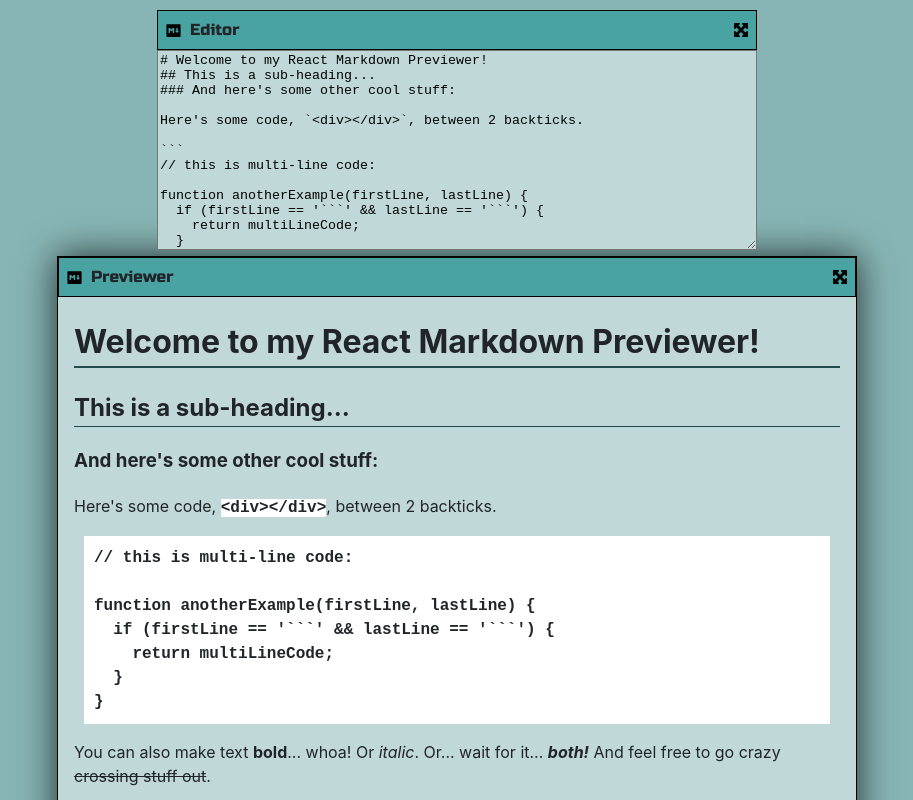
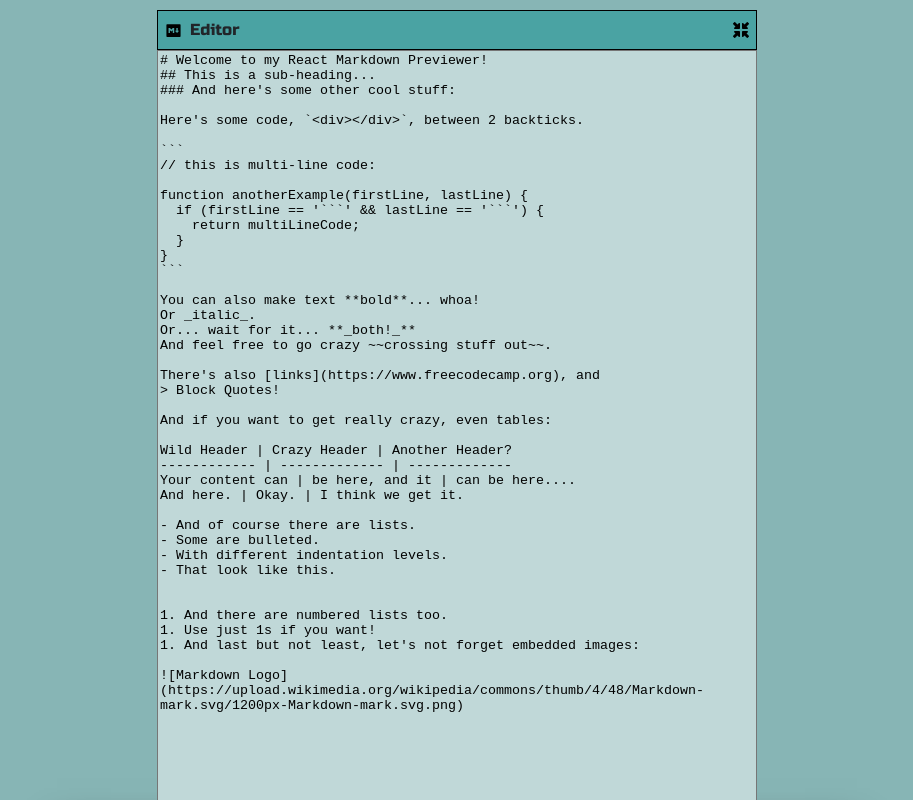
Before and after one commit to EduardoWebSolutions/markdown-previewer, a React (Vite) app: page / in a window 1280 px wide. Shown: the top 800 px of the page, without its empty margins (183-1096 px from the left). Built offline with nearby package versions, Linux system fonts and the light colour scheme.

Commit message:
refactor: deleted a lot of unsed code and changed the logic for the MinMax button still doesn't work

```diff
--- a/src/App.tsx
+++ b/src/App.tsx
@@ -48,20 +48,21 @@ And here. | Okay. | I think we get it.
 
 ![Markdown Logo](https://upload.wikimedia.org/wikipedia/commons/thumb/4/48/Markdown-mark.svg/1200px-Markdown-mark.svg.png)`);
 
+  const [isEditorActive, setIsEditorActive] = useState<boolean>(true);
+  const [isPreviewerActive, setIsPreviewerActive] = useState<boolean>(true);
+
   const handleChange = (e: React.ChangeEvent<HTMLTextAreaElement>) => {
     setText(e.target.value);
   };
 
-  const changeClasses = () => {
-    const element1 = document.getElementById("element1");
-    const element2 = document.getElementById("element2");
+  const handleEditorMinMaxClick = () => {
+    setIsEditorActive((prevIsEditorActive) => !prevIsEditorActive);
+    setIsPreviewerActive(true);
+  };
 
-    if (element1 && element2) {
-      element1.classList.toggle("classA");
-      element1.classList.toggle("classB");
-      element2.classList.toggle("classA");
-      element2.classList.toggle("classB");
-    }
+  const handlePreviewerMinMaxClick = () => {
+    setIsPreviewerActive((prevIsPreviewerActive) => !prevIsPreviewerActive);
+    setIsEditorActive(true);
   };
 
   return (
@@ -70,15 +71,13 @@ And here. | Okay. | I think we get it.
       <Editor
         text={text}
         onChange={handleChange}
-        id="element1"
-        onClick={changeClasses}
-        className=""
+        isMinimized={!isEditorActive}
+        onMinMaxClick={handleEditorMinMaxClick}
       />
       <Previewer
         text={text}
-        id="element2"
-        onClick={changeClasses}
-        className=""
+        isMinimized={!isPreviewerActive}
+        onMinMaxClick={handlePreviewerMinMaxClick}
       />
     </>
   );
--- a/src/Components/Editor.tsx
+++ b/src/Components/Editor.tsx
@@ -1,5 +1,5 @@
 import { styled } from "styled-components";
-import { ChildProps } from "../../utils/Types";
+import { EditorProps } from "../../utils/Types";
 import Toolbar from "./Toolbar";
 
 const EditorW = styled.div`
@@ -21,13 +21,20 @@ const TextArea = styled.textarea`
   }
 `;
 
-const Editor: React.FC<ChildProps> = (props) => {
-  const { text, onChange, onClick } = props;
-
+const Editor: React.FC<EditorProps> = ({
+  text,
+  onChange,
+  isMinimized,
+  onMinMaxClick,
+}) => {
   return (
-    <EditorW>
-      <Toolbar name="Editor" onClick={onClick} />
-      <TextArea name="" id="" onChange={onChange}>
+    <EditorW className={isMinimized ? "hidden" : "active"}>
+      <Toolbar
+        name="Editor"
+        onMinMaxClick={onMinMaxClick}
+        isMinimized={isMinimized}
+      />
+      <TextArea name="" onChange={onChange}>
         {text}
       </TextArea>
     </EditorW>
--- a/src/Components/MinMax.tsx
+++ b/src/Components/MinMax.tsx
@@ -1,44 +1,20 @@
+import { MinMaxProps } from "../../utils/Types";
 import MaximizeIcon from "../assets/MaximizeIcon";
 import MinimizeIcon from "../assets/MinimizeIcon";
-import React, { useState } from "react";
+import React from "react";
 
-const MinMax: React.FC = () => {
-  const [active, setActive] = useState<boolean>(false);
-
-  const handleActive = () => {
-    setActive((prevActive) => !prevActive);
-  };
-
-  const changeClasses = () => {
-    const element1 = document.getElementById("element1");
-    const element2 = document.getElementById("element2");
-
-    if (element1 && element2) {
-      element1.classList.toggle("active");
-      element1.classList.toggle("hidden");
-      element2.classList.toggle("active");
-      element2.classList.toggle("hidden");
-    }
-  };
-  const actionButton = () => {
-    changeClasses();
-    handleActive();
-  };
+const MinMax: React.FC<MinMaxProps> = ({ active, onClick }) => {
+  // const [active, setActive] = useState<boolean>(false);
+  // const handleActive = () => {
+  //   setActive((prevActive) => !prevActive);
+  // };
 
   return (
     <>
       {active ? (
-        <MinimizeIcon
-          id={changeClasses}
-          onClick={actionButton}
-          className="active"
-        />
+        <MinimizeIcon onClick={onClick} />
       ) : (
-        <MaximizeIcon
-          id={changeClasses}
-          onClick={actionButton}
-          className="active"
-        />
+        <MaximizeIcon onClick={onClick} />
       )}
     </>
   );
--- a/src/Components/Previewer.tsx
+++ b/src/Components/Previewer.tsx
@@ -11,7 +11,7 @@ const PreviewerWrap = styled.div`
   border: 1px solid black;
   max-width: 800px;
   min-width: 800px;
-  margin: ${(props) => props.theme.main};
+  margin: 1.24rem auto;
   min-height: 200px;
   overflow-wrap: break-word;
 `;
@@ -21,11 +21,19 @@ const PreviewerDiv = styled.div`
 `;
 
 //OLD margin (margin: 1.25rem auto;)
-const Previewer: React.FC<PreviewerProps> = (props) => {
-  const { text, onClick } = props;
+const Previewer: React.FC<PreviewerProps> = ({
+  text,
+  onMinMaxClick,
+  isMinimized,
+  name,
+}) => {
   return (
-    <PreviewerWrap id="element1" className="">
-      <Toolbar name="Previewer" onClick={onClick} />
+    <PreviewerWrap className={isMinimized ? "hidden" : "active"}>
+      <Toolbar
+        name="Previewer"
+        onMinMaxClick={onMinMaxClick}
+        isMinimized={isMinimized}
+      />
       <PreviewerDiv>
         <ReactMarkdown remarkPlugins={[remarkGfm]}>{text}</ReactMarkdown>
       </PreviewerDiv>
--- a/src/Components/Toolbar.tsx
+++ b/src/Components/Toolbar.tsx
@@ -3,15 +3,18 @@ import MinMax from "./MinMax";
 import MarkdownLogo from "../assets/MarkdownLogo";
 import { ToolbarProps } from "../../utils/Types";
 
-const Toolbar: React.FC<ToolbarProps> = (props) => {
-  const { name } = props;
+const Toolbar: React.FC<ToolbarProps> = ({
+  name,
+  onMinMaxClick,
+  isMinimized,
+}) => {
   return (
     <div className="toolbar">
       <div className="center">
         <MarkdownLogo />
         {name}
       </div>
-      <MinMax />
+      <MinMax onClick={onMinMaxClick} active={!isMinimized} />
     </div>
   );
 };
--- a/src/assets/MaximizeIcon.tsx
+++ b/src/assets/MaximizeIcon.tsx
@@ -1,12 +1,11 @@
 import { MaximizeProps } from "../../utils/Types";
 
-const MaximizeIcon: React.FC<MaximizeProps> = ({ className, onClick }) => {
+const MaximizeIcon: React.FC<MaximizeProps> = ({ onClick }) => {
   return (
     <svg
       xmlns="http://www.w3.org/2000/svg"
       height="1em"
       viewBox="0 0 512 512"
-      className={className}
       onClick={onClick}
     >
       <path d="M200 32H56C42.7 32 32 42.7 32 56V200c0 9.7 5.8 18.5 14.8 22.2s19.3 1.7 26.2-5.2l40-40 79 79-79 79L73 295c-6.9-6.9-17.2-8.9-26.2-5.2S32 302.3 32 312V456c0 13.3 10.7 24 24 24H200c9.7 0 18.5-5.8 22.2-14.8s1.7-19.3-5.2-26.2l-40-40 79-79 79 79-40 40c-6.9 6.9-8.9 17.2-5.2 26.2s12.5 14.8 22.2 14.8H456c13.3 0 24-10.7 24-24V312c0-9.7-5.8-18.5-14.8-22.2s-19.3-1.7-26.2 5.2l-40 40-79-79 79-79 40 40c6.9 6.9 17.2 8.9 26.2 5.2s14.8-12.5 14.8-22.2V56c0-13.3-10.7-24-24-24H312c-9.7 0-18.5 5.8-22.2 14.8s-1.7 19.3 5.2 26.2l40 40-79 79-79-79 40-40c6.9-6.9 8.9-17.2 5.2-26.2S209.7 32 200 32z" />
--- a/src/assets/MinimizeIcon.tsx
+++ b/src/assets/MinimizeIcon.tsx
@@ -1,12 +1,11 @@
 import { MinimizeProps } from "../../utils/Types";
 
-const MinimizeIcon: React.FC<MinimizeProps> = ({ className, onClick }) => {
+const MinimizeIcon: React.FC<MinimizeProps> = ({ onClick }) => {
   return (
     <svg
       xmlns="http://www.w3.org/2000/svg"
       height="1em"
       viewBox="0 0 512 512"
-      className={className}
       onClick={onClick}
     >
       <path d="M456 224H312c-13.3 0-24-10.7-24-24V56c0-9.7 5.8-18.5 14.8-22.2s19.3-1.7 26.2 5.2l40 40L442.3 5.7C446 2 450.9 0 456 0s10 2 13.7 5.7l36.7 36.7C510 46 512 50.9 512 56s-2 10-5.7 13.7L433 143l40 40c6.9 6.9 8.9 17.2 5.2 26.2s-12.5 14.8-22.2 14.8zm0 64c9.7 0 18.5 5.8 22.2 14.8s1.7 19.3-5.2 26.2l-40 40 73.4 73.4c3.6 3.6 5.7 8.5 5.7 13.7s-2 10-5.7 13.7l-36.7 36.7C466 510 461.1 512 456 512s-10-2-13.7-5.7L369 433l-40 40c-6.9 6.9-17.2 8.9-26.2 5.2s-14.8-12.5-14.8-22.2V312c0-13.3 10.7-24 24-24H456zm-256 0c13.3 0 24 10.7 24 24V456c0 9.7-5.8 18.5-14.8 22.2s-19.3 1.7-26.2-5.2l-40-40L69.7 506.3C66 510 61.1 512 56 512s-10-2-13.7-5.7L5.7 469.7C2 466 0 461.1 0 456s2-10 5.7-13.7L79 369 39 329c-6.9-6.9-8.9-17.2-5.2-26.2s12.5-14.8 22.2-14.8H200zM56 224c-9.7 0-18.5-5.8-22.2-14.8s-1.7-19.3 5.2-26.2l40-40L5.7 69.7C2 66 0 61.1 0 56s2-10 5.7-13.7L42.3 5.7C46 2 50.9 0 56 0s10 2 13.7 5.7L143 79l40-40c6.9-6.9 17.2-8.9 26.2-5.2s14.8 12.5 14.8 22.2V200c0 13.3-10.7 24-24 24H56z" />
--- a/src/global.ts
+++ b/src/global.ts
@@ -84,11 +84,7 @@ blockquote {
 }
 
 .active {
-   cursor: pointer;
-}
-
-.active:hover {
-    fill: lightgreen;
+    height: 100vh;
 }
 
 .center {
--- a/src/main.tsx
+++ b/src/main.tsx
@@ -1,8 +1,6 @@
 import React from "react";
 import ReactDOM from "react-dom/client";
 import App from "./App.tsx";
-import { FontAwesomeIcon } from "@fortawesome/react-fontawesome";
-import { icon } from "@fortawesome/fontawesome-svg-core/import.macro";
 
 ReactDOM.createRoot(document.getElementById("root")!).render(
   <React.StrictMode>
```
Also changed, not shown: utils/Types.ts (+17 -30 lines).
